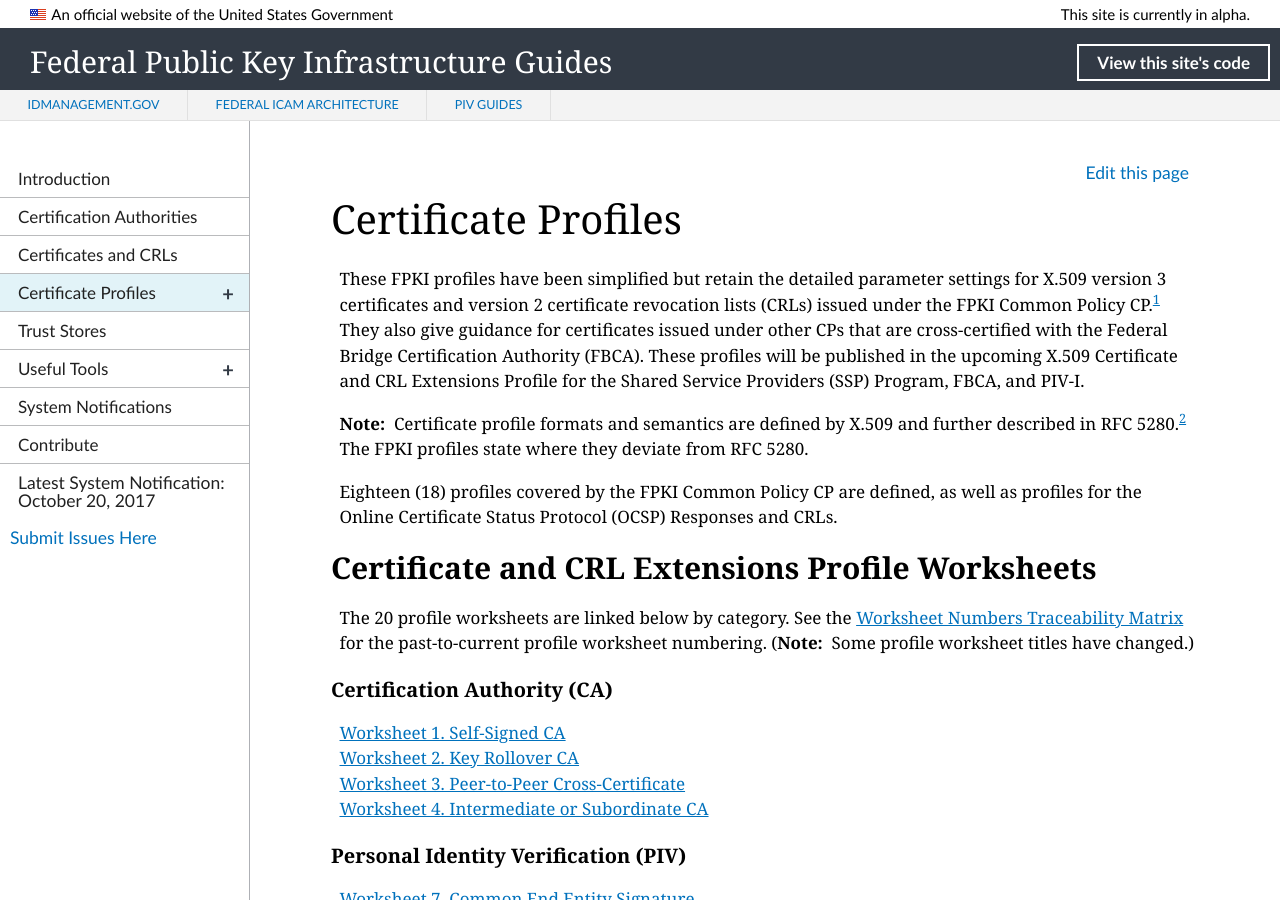
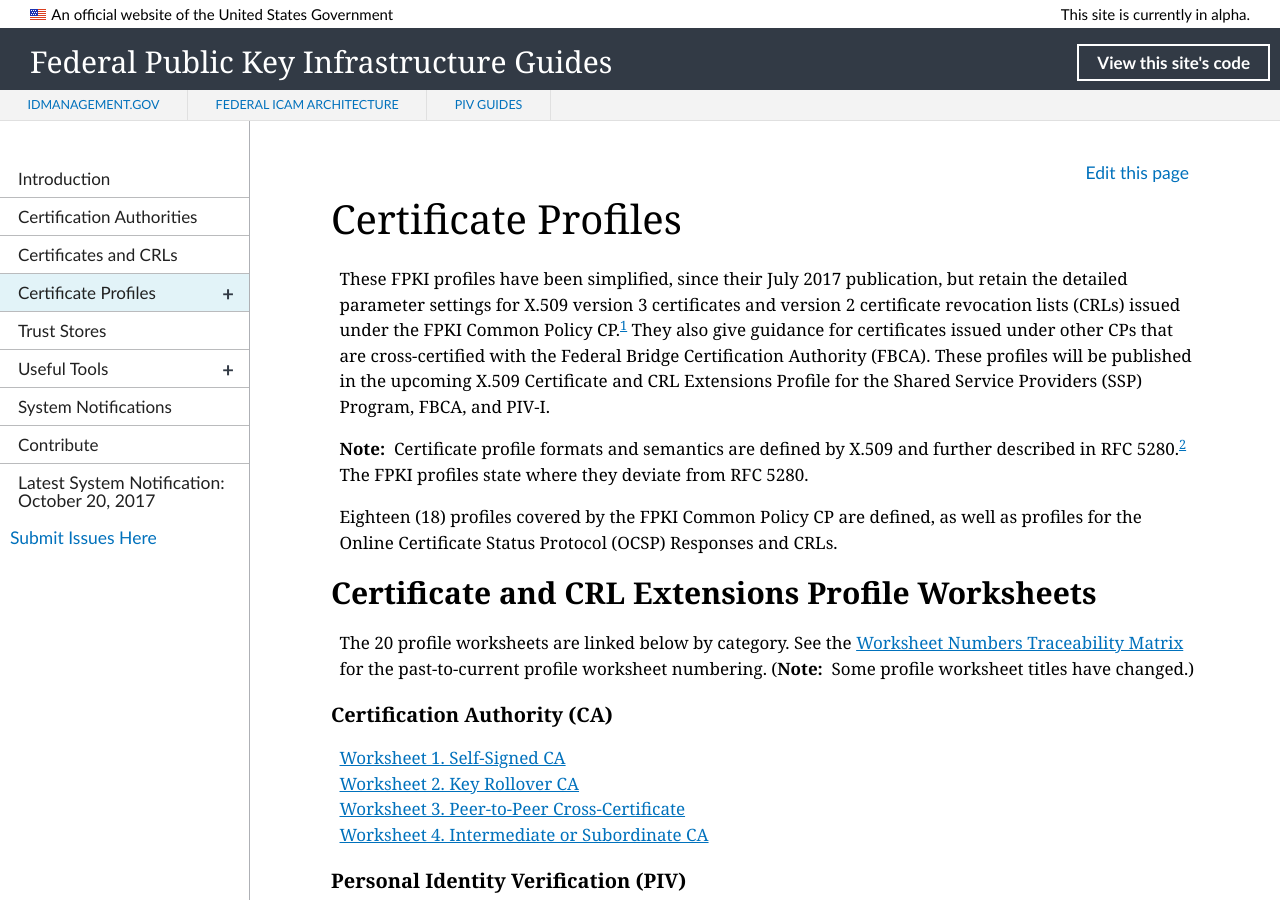
Before and after one commit to GSA/fpki-guides, a Jekyll site: the page built from pages/fpki_certificate_profiles.md, in a window 1280 px wide and 900 px high. Built offline with Jekyll 4.4.1, drawn with Linux system fonts in a browser that asks for light colours; nearby versions of some CDN libraries; library files that are not in the unit come from our copies.

Commit message:
Update fpki_certificate_profiles.md
Add reference to previous publication date (intro sentence)

```diff
--- a/pages/fpki_certificate_profiles.md
+++ b/pages/fpki_certificate_profiles.md
@@ -4,7 +4,7 @@
 permalink: /certprofiles/
 ---
 
-These FPKI profiles have been simplified but retain the detailed parameter settings for X.509 version 3 certificates and version 2 certificate revocation lists (CRLs) issued under the FPKI Common Policy CP.<sup>[1](#1)</sup> They also give guidance for certificates issued under other CPs that are cross-certified with the Federal Bridge Certification Authority (FBCA). These profiles will be published in the upcoming X.509 Certificate and CRL Extensions Profile for the Shared Service Providers (SSP) Program, FBCA, and PIV-I.
+These FPKI profiles have been simplified, since their July 2017 publication, but retain the detailed parameter settings for X.509 version 3 certificates and version 2 certificate revocation lists (CRLs) issued under the FPKI Common Policy CP.<sup>[1](#1)</sup> They also give guidance for certificates issued under other CPs that are cross-certified with the Federal Bridge Certification Authority (FBCA). These profiles will be published in the upcoming X.509 Certificate and CRL Extensions Profile for the Shared Service Providers (SSP) Program, FBCA, and PIV-I.
 
 **Note:**&nbsp;&nbsp;Certificate profile formats and semantics are defined by X.509 and further described in RFC 5280.<sup>[2](#2)</sup> The FPKI profiles state where they deviate from RFC 5280.
 
```
